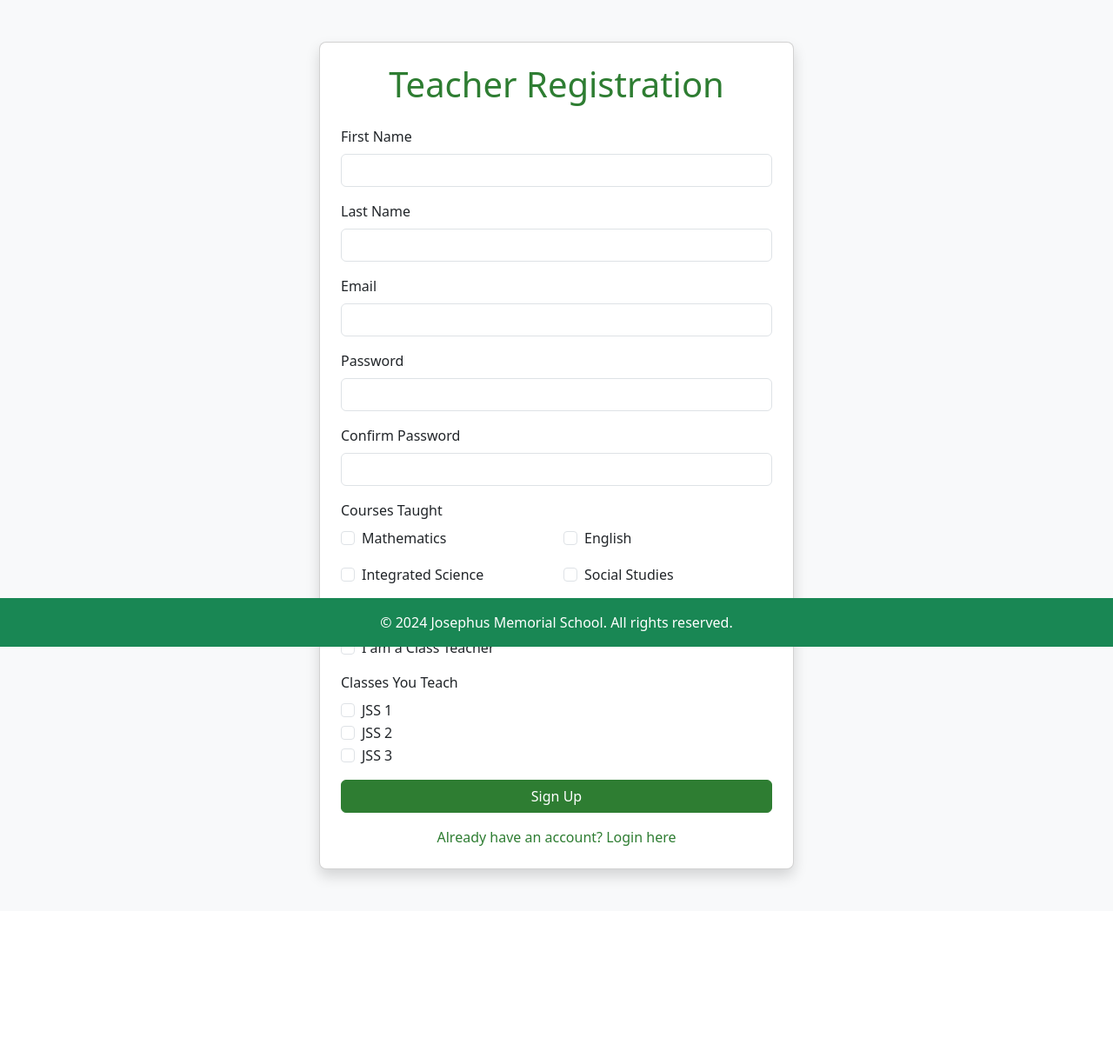
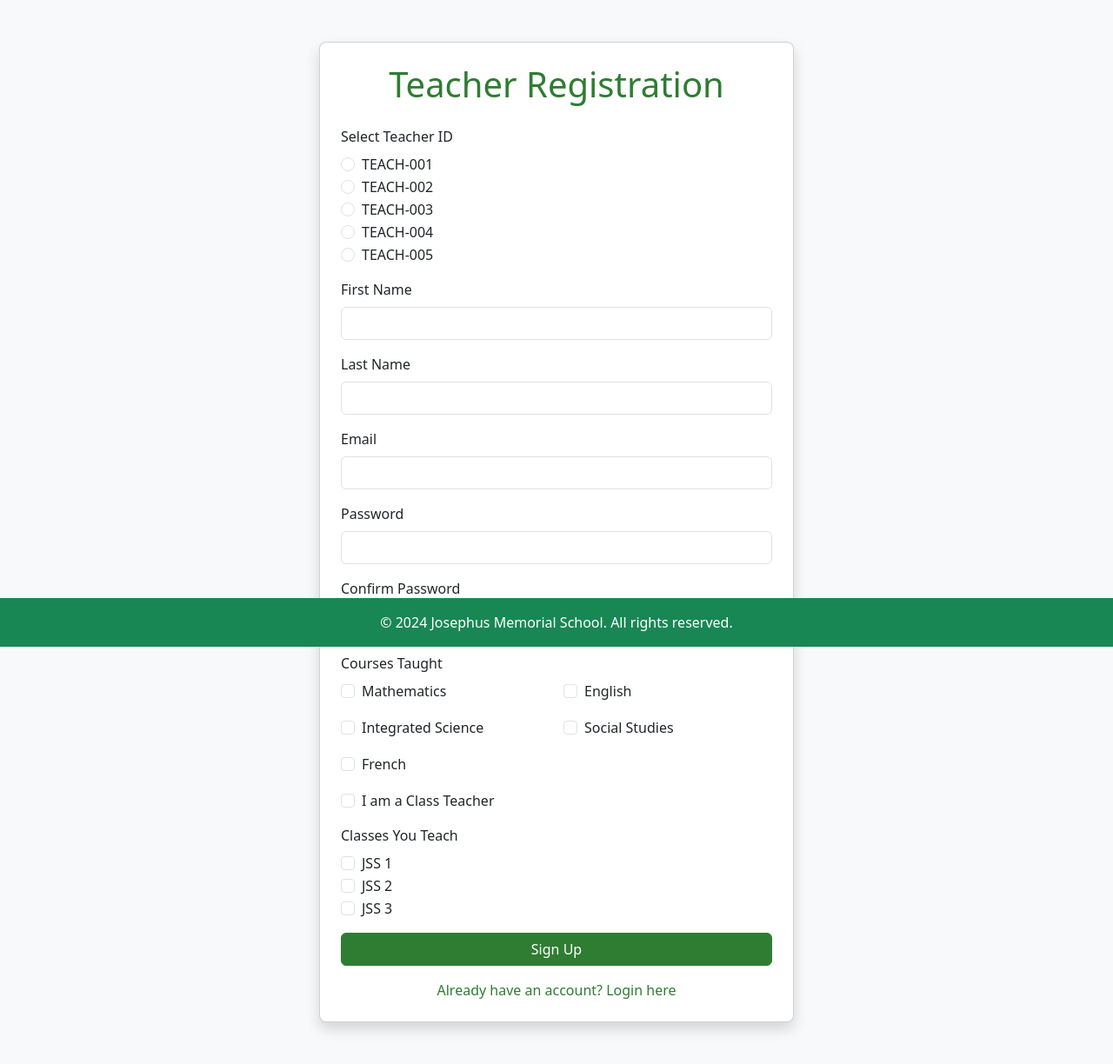
Before and after one commit to eddie-kay0462/E-School-Manager, a PHP site: page /view/teacher-registration.php in a window 1280 px wide. Shown: the part 56-1280 px from the top of the page at 87% size. Before the commit the page ends 1072 px from the top, so only its background shows below. Run offline with PHP 8.4, Linux system fonts and the light colour scheme.

Commit message:
Added some ids radio for teacher to select from

```diff
--- a/view/teacher-registration.php
+++ b/view/teacher-registration.php
@@ -44,6 +44,31 @@
                         <h1 class="text-primary text-center mb-4">Teacher Registration</h1>
                         <form id="teacherRegistration" method="POST" action="../actions/register_teacher.php">
                             <div class="mb-3">
+                                <label class="form-label">Select Teacher ID</label>
+                                <div class="form-check">
+                                    <input class="form-check-input" type="radio" name="teacher_id" value="TEACH-001" id="teach001" required>
+                                    <label class="form-check-label" for="teach001">TEACH-001</label>
+                                </div>
+                                <div class="form-check">
+                                    <input class="form-check-input" type="radio" name="teacher_id" value="TEACH-002" id="teach002">
+                                    <label class="form-check-label" for="teach002">TEACH-002</label>
+                                </div>
+                                <div class="form-check">
+                                    <input class="form-check-input" type="radio" name="teacher_id" value="TEACH-003" id="teach003">
+                                    <label class="form-check-label" for="teach003">TEACH-003</label>
+                                </div>
+                                <div class="form-check">
+                                    <input class="form-check-input" type="radio" name="teacher_id" value="TEACH-004" id="teach004">
+                                    <label class="form-check-label" for="teach004">TEACH-004</label>
+                                </div>
+                                <div class="form-check">
+                                    <input class="form-check-input" type="radio" name="teacher_id" value="TEACH-005" id="teach005">
+                                    <label class="form-check-label" for="teach005">TEACH-005</label>
+                                </div>
+                                <span class="text-danger" id="teacherIdError" style="display: none;">Please select a Teacher ID</span>
+                            </div>
+
+                            <div class="mb-3">
                                 <label for="firstName" class="form-label">First Name</label>
                                 <input type="text" class="form-control" id="firstName" name="firstName" required>
                                 <span class="text-danger" id="firstNameError" style="display: none;">Please enter your first name</span>
@@ -85,31 +110,31 @@
                                 <div class="row g-3">
                                     <div class="col-6">
                                         <div class="form-check">
-                                            <input class="form-check-input" type="checkbox" name="courses[]" value="COURSE-MATH-01" id="mathCheck">
+                                            <input class="form-check-input" type="checkbox" name="courses[]" value="math" id="mathCheck">
                                             <label class="form-check-label" for="mathCheck">Mathematics</label>
                                         </div>
                                     </div>
                                     <div class="col-6">
                                         <div class="form-check">
-                                            <input class="form-check-input" type="checkbox" name="courses[]" value="COURSE-ENG-01" id="englishCheck">
+                                            <input class="form-check-input" type="checkbox" name="courses[]" value="english" id="englishCheck">
                                             <label class="form-check-label" for="englishCheck">English</label>
                                         </div>
                                     </div>
                                     <div class="col-6">
                                         <div class="form-check">
-                                            <input class="form-check-input" type="checkbox" name="courses[]" value="COURSE-SCI-01" id="scienceCheck">
+                                            <input class="form-check-input" type="checkbox" name="courses[]" value="science" id="scienceCheck">
                                             <label class="form-check-label" for="scienceCheck">Integrated Science</label>
                                         </div>
                                     </div>
                                     <div class="col-6">
                                         <div class="form-check">
-                                            <input class="form-check-input" type="checkbox" name="courses[]" value="COURSE-SOC-01" id="socialCheck">
+                                            <input class="form-check-input" type="checkbox" name="courses[]" value="social" id="socialCheck">
                                             <label class="form-check-label" for="socialCheck">Social Studies</label>
                                         </div>
                                     </div>
                                     <div class="col-6">
                                         <div class="form-check">
-                                            <input class="form-check-input" type="checkbox" name="courses[]" value="COURSE-FRE-01" id="frenchCheck">
+                                            <input class="form-check-input" type="checkbox" name="courses[]" value="french" id="frenchCheck">
                                             <label class="form-check-label" for="frenchCheck">French</label>
                                         </div>
                                     </div>
```
